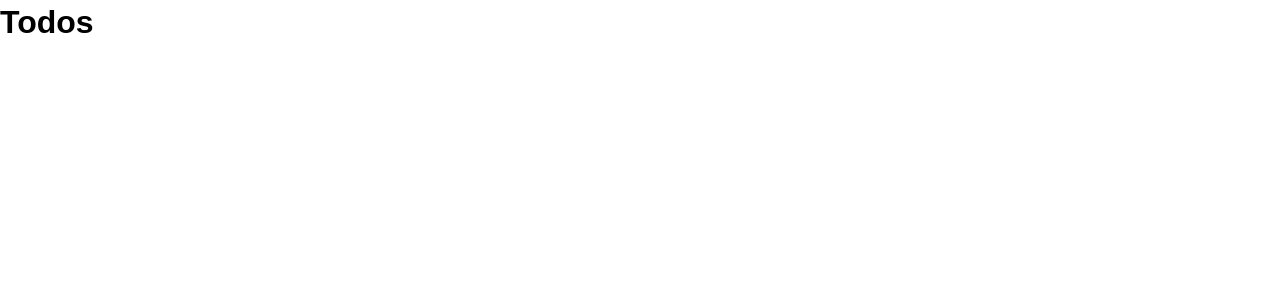
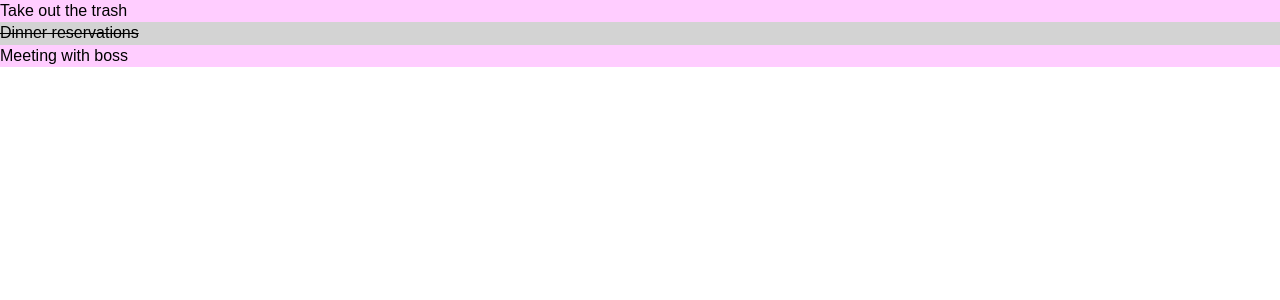
Before and after one commit to christopherdufort/react-todo-app, a React (Create React App) app: page / in a window 1280 px wide. Shown: the top 300 px of the page. Built offline with nearby package versions, Linux system fonts and the light colour scheme.

Commit message:
propsTypes and dynamic styles

```diff
--- a/src/App.js
+++ b/src/App.js
@@ -14,7 +14,7 @@ class App extends Component {
       {
         id: 2,
         title: 'Dinner reservations',
-        completed: false
+        completed: true
       },
       {
         id: 3,
--- /dev/null
+++ b/src/components/TodoItem.js
@@ -0,0 +1,37 @@
+import React, { Component } from 'react'
+import PropTypes from 'prop-types';
+import { green } from 'ansi-colors';
+
+export class TodoItem extends Component {
+
+    // Dynamic style
+    getStyle = () => {
+        if(this.props.todo.completed){
+            return {
+                backgroundColor: 'lightgray',
+                textDecoration: 'line-through'
+            }
+        } else {
+            return {
+                backgroundColor: '#f4f4',
+                textDecoration: 'none'
+            }
+        }
+    }
+    render() {
+        return (
+            <div style={this.getStyle()}>
+                <p>{this.props.todo.title}</p>
+            </div>
+        )
+    }
+}
+// PropTypes - Runtime type checking for React props
+TodoItem.propTypes = {
+    todo: PropTypes.object.isRequired
+}
+
+export default TodoItem
+
+// Example of inline style
+//<div style={{backgroundColor: '#f4f4'}}>
--- a/src/components/Todos.js
+++ b/src/components/Todos.js
@@ -1,14 +1,18 @@
 // Upcase each word in the name by convention
 import React , { Component} from 'react';
+import TodoItem from './TodoItem';
+import PropTypes from 'prop-types';
 
 class Todos extends Component {
-  render(){
-    return(
-      <div >
-        <h1>Todos</h1>
-      </div>
-    );
+  render() {
+    return this.props.todos.map((todo) => (
+      <TodoItem key={todo.id} todo={todo}/>
+    ));
   }
+}
+// PropTypes - Runtime type checking for React props
+Todos.propTypes = {
+  todos: PropTypes.array.isRequired
 }
 
 export default Todos;
```
